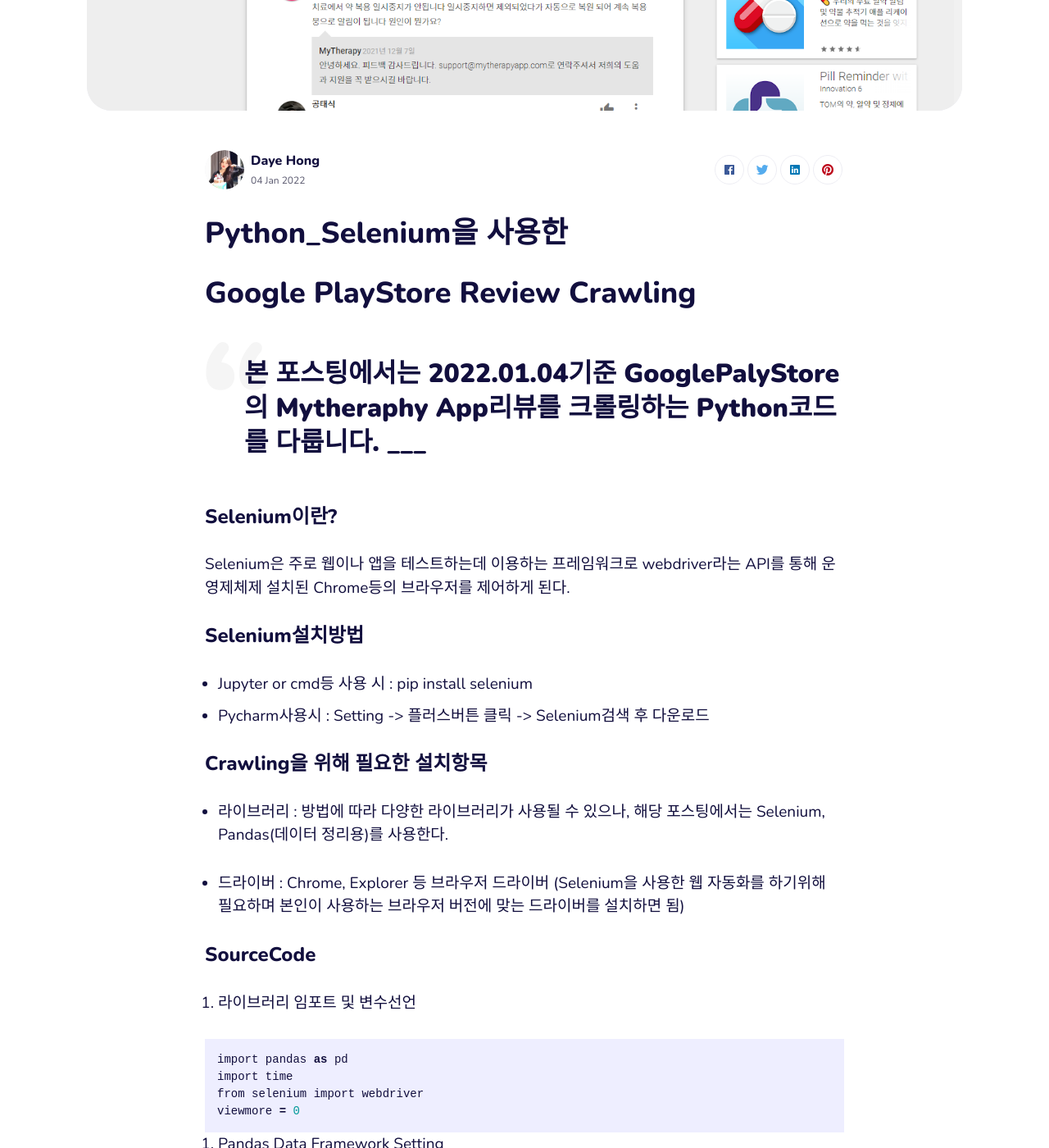
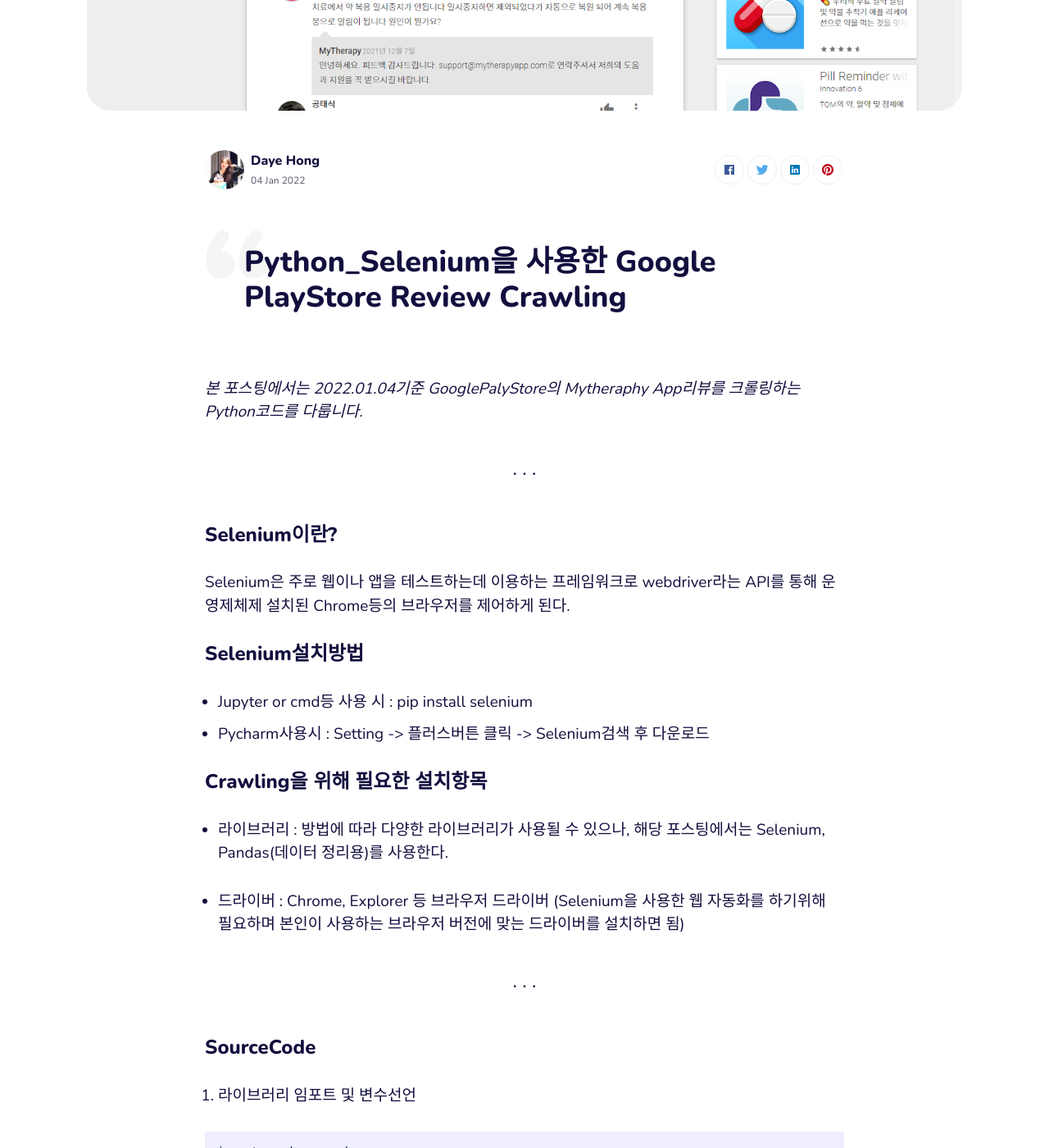
Before and after one commit to HongDaye71/HongDaye71.github.io, a Jekyll site: the page built from _posts/2022-01-04-Crawling.markdown, in a window 1280 px wide and 1400 px high, scrolled down 921 px. Shown: the whole window at 82% size. Built offline with Jekyll 4.4.1, drawn with Linux system fonts in a browser that asks for light colours; comment, search, counter and statistics services are not loaded; some of the changed text lies outside the part shown.

Commit message:
Update 2022-01-04-Crawling.markdown

````diff
--- a/_posts/2022-01-04-Crawling.markdown
+++ b/_posts/2022-01-04-Crawling.markdown
@@ -6,10 +6,10 @@ image:  '/images/Crawling.png'
 tags:   [Crawling]
 ---
 
-# Python_Selenium을 사용한<br/>
-# Google PlayStore Review Crawling<br/>
+> # Python_Selenium을 사용한 Google PlayStore Review Crawling <br/>
 
-> 본 포스팅에서는 2022.01.04기준 GooglePalyStore의 Mytheraphy App리뷰를 크롤링하는 Python코드를 다룹니다.
+*본 포스팅에서는 2022.01.04기준 GooglePalyStore의 Mytheraphy App리뷰를 크롤링하는 Python코드를 다룹니다.*
+
 ___
 
 ### Selenium이란? <br/>
@@ -26,6 +26,7 @@ Selenium은 주로 웹이나 앱을 테스트하는데 이용하는 프레임워
 
 - 드라이버 : Chrome, Explorer 등 브라우저 드라이버 (Selenium을 사용한 웹 자동화를 하기위해 필요하며 본인이 사용하는 브라우저 버전에 맞는 드라이버를 설치하면 됨)
 
+___
 
 ### SourceCode <br/>
 1. 라이브러리 임포트 및 변수선언 <br/>
@@ -36,6 +37,7 @@ import time
 from selenium import webdriver
 viewmore = 0
 ```
+<br/>
 
 2. Pandas Data Framework Setting <br/>
 
@@ -43,8 +45,9 @@ viewmore = 0
 pd.set_option('display.max_rows', 100)
 data = pd.DataFrame(data=[], columns=['아이디','리뷰','별점','날짜'])
 ```
+<br/>
 
-3. selenium의 webdriver로 crawling할 페이지 열기 :<br/>
+3. Selenium의 webdriver로 crawling할 페이지 열기 :<br/>
 - 크롬 드라이버 설치방법 : https://chancoding.tistory.com/136<br/>
 - XPath : F12 -> 상단 '상자 안 마우스 아이콘' 클릭-> 리뷰 모두보기 클릭하여 해당 버튼이 작성된 소스코드 확인 -> 마우스 우클릭 -> Copy -> Copy xpath
 
@@ -53,6 +56,7 @@ driver = webdriver.Chrome(executable_path='C:/Users/ghdek/Desktop/chromedriver')
 driver.get('https://play.google.com/store/apps/details?id=eu.smartpatient.mytherapy&hl=ko&gl=US') #크롤링 할 페이지 주소
 driver.find_element_by_xpath('//*[@id="fcxH9b"]/div[4]/c-wiz/div/div[2]/div/div/main/div/div[1]/div[6]/div/span/span').click() #첫 화면에는 4개의 리뷰만이 보이므로 Selenium을 사용해 '리뷰 모두보기'버튼클릭
 ```
+<br/>
 
 4. Scroll down <br/>
 
@@ -85,8 +89,9 @@ while True:
 #스크롤 다운 시 페이지 새로고침
 driver.get('https://play.google.com/store/apps/details?id=eu.smartpatient.mytherapy&hl=ko&gl=US&showAllReviews=true')
 ```
+<br/>
 
-4. 어플 이름, 아이디, 리뷰, 별점, 날짜 수집 <br/>
+5. 어플 이름, 아이디, 리뷰, 별점, 날짜 수집 <br/>
 
 ```python
 def crawl(driver, data, k):
@@ -111,8 +116,9 @@ def crawl(driver, data, k):
     # 인덱스 번호가 0으로 반복되지 않도록 새로운 인덱스 할당
     data.reset_index(inplace=True, drop=True)
 ```
+<br/>
 
-5. 데이터를 엑셀파일로 저장<br/>
+6. 데이터를 엑셀파일로 저장<br/>
 
 ```python
 data.to_excel('MyTherapy_review.xlsx')
````
